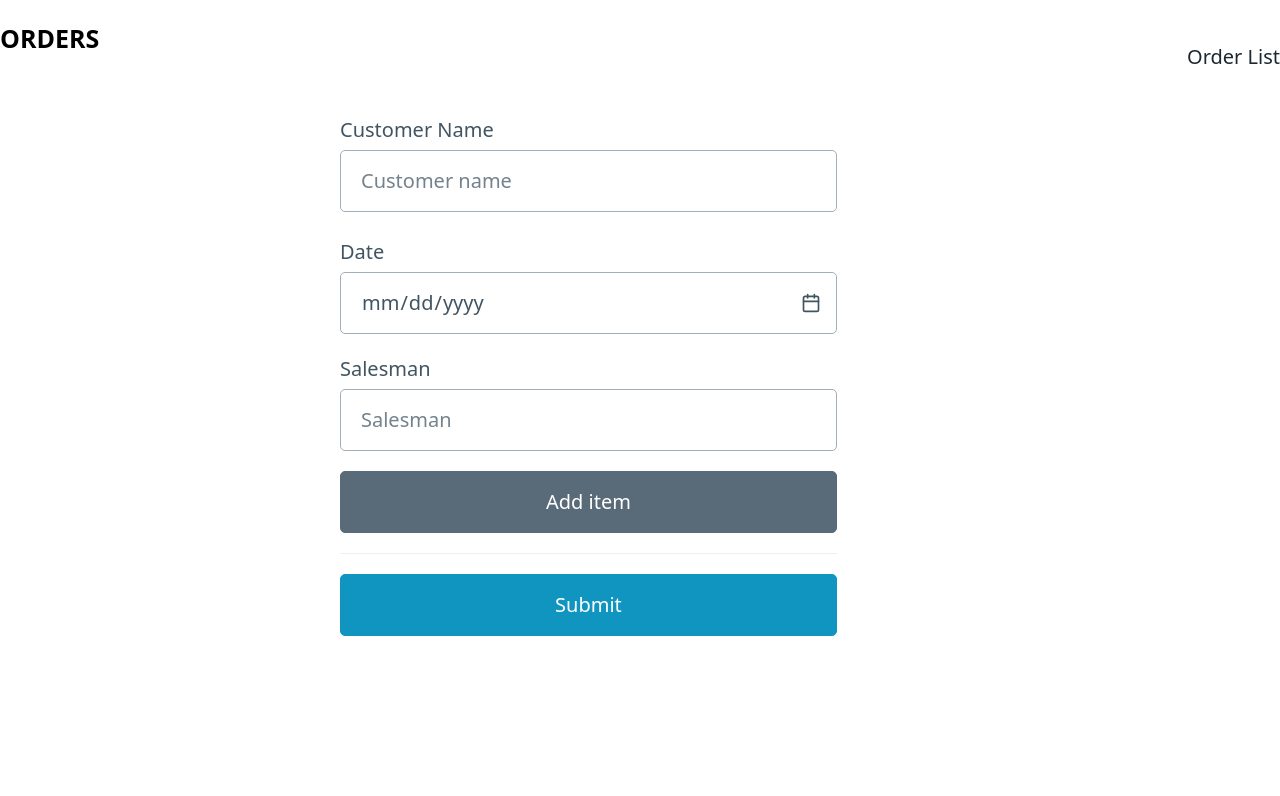
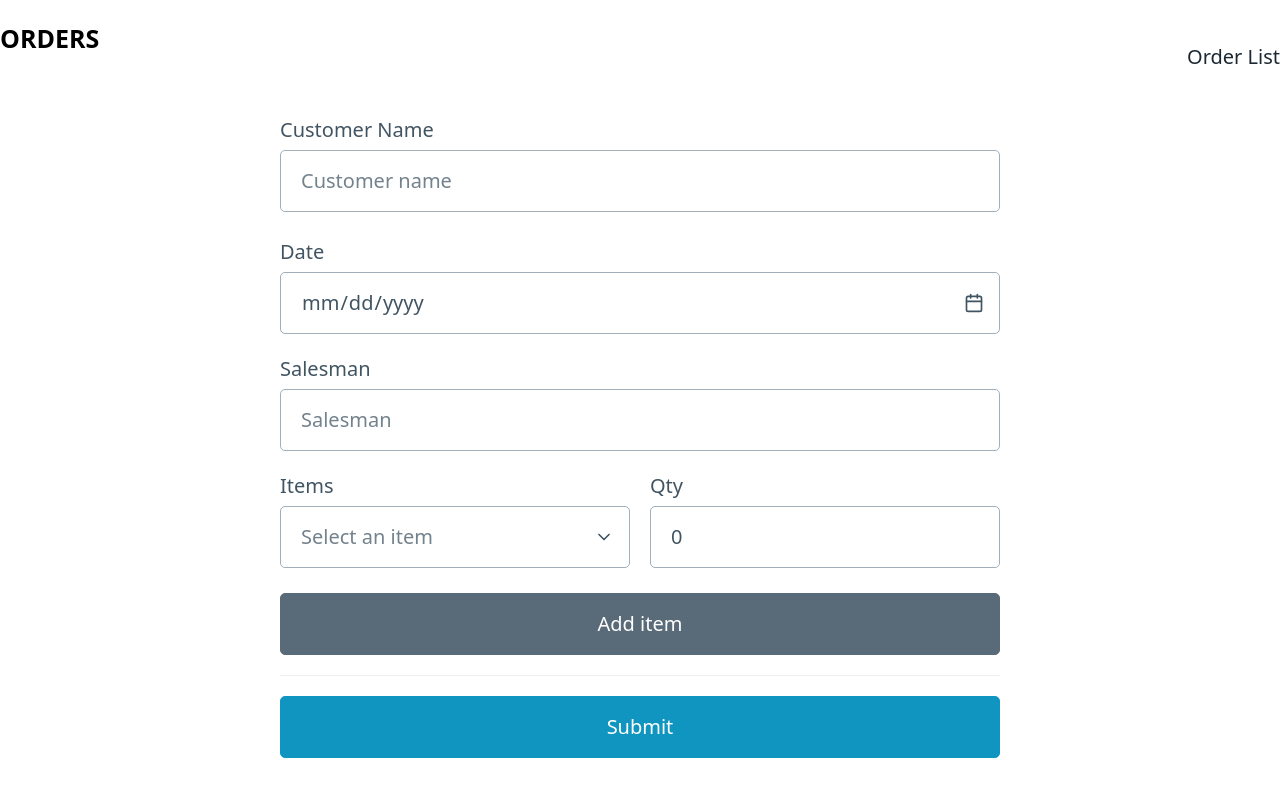
Before and after one commit to pattnaik-soumitri/aus-order-app, a Vue app: page / in a window 1280 px wide. Shown: the top 796 px of the page. Built offline with nearby package versions, Linux system fonts and the light colour scheme.

Commit message:
- Added order item entry capability

```diff
--- a/src/components/OrderItemRow.vue
+++ b/src/components/OrderItemRow.vue
@@ -1,16 +1,39 @@
+<script setup>
+defineProps({
+  name: String,
+  qty: Number
+})
+
+defineEmits(['update:name', 'update:qty'])
+
+import { products } from '../util/constants';
+</script>
+
 <template>
     <div class="grid">
         <label for="items">
             Items
-            <select id="items" required>
+            <select
+                id="items"
+                :value="name"
+                @input="$emit('update:name', $event.target.value)"
+                required
+            >
             <option value="" selected>Select an item</option>
-            <option>…</option>
+            <option v-for="(product, i) in products" :key="i" :value="product">{{ product }}</option>
             </select>
         </label>
 
-        <label for="quantity">
+        <label for="qty">
         Qty
-        <input type="number" id="quantity" name="quantity" placeholder="Qty" required>
+        <input
+            type="number"
+            :value="qty"
+            @input="$emit('update:qty', $event.target.value)"
+            id="qty"
+            name="qty"
+            placeholder="Qty"
+            required>
         </label>
     </div>
 </template>
--- /dev/null
+++ b/src/util/constants.js
@@ -0,0 +1,34 @@
+const products = [
+    'Aswagandha Churna (100 gm)',
+    'Amala churna (100 gm)',
+    'Arjuna Churna (100 gm)',
+    'Beal churna (100 gm)',
+    'Gudamari churna (100 gm)',
+    'Harida churna (100 gm)',
+    'JamunbeejaChurna (100 gm)',
+    'Jasthimadhu Churna (100 gm)',
+    'Kalara Churna (100 gm)',
+    'Methi Churna (100 gm)',
+    'Neemapatra Churna (100 gm)',
+    'Sunthi Churna (100 gm)',
+    'Amavatgajendrasingh Modak',
+    'Br.Lavangadi Modak',
+    'Br. Pipali Khanda',
+    'Byaghri Haritaki',
+    'Silajit Rasayana',
+    'Topachini Rasayana',
+    'Br. Batagajendrasingh         ',
+    'Br.Guduchyadi Louha',
+    'Maha Jogaraja guggula',
+    'Upadanshakuthar          ',
+    'Kumarika Bati',
+    'Samiragajakeshari         ',
+    'Sitopaladi Churna',
+    'Trikatu Churn',
+    'Jsmbaba Sava',
+    'Madhurin',
+    'Sarpagandha Rista ',
+    'Sukharasanjibani Rasayana',
+]
+
+export { products }
--- a/src/views/OrderEntry.vue
+++ b/src/views/OrderEntry.vue
@@ -9,14 +9,14 @@ const blankOrder = {
     customertName: '',
     orderDate: new Date(),
     salesman: '',
-    // items: []
+    items: [ {name: '', qty: 0} ]
 };
 const order = ref({...blankOrder});
 
 const notificationMsg = ref('');
 
 const addOrderItem = () => {
-    order.value.items.push({});
+    order.value.items.push({name: '', qty: 0});
 }
 
 const submit = async () => {
@@ -28,7 +28,8 @@ const submit = async () => {
         sln: (ordersSnapshot.data().count + 1),
         customerName: order.value.customertName,
         orderDate: order.value.orderDate,
-        salesman: order.value.salesman
+        salesman: order.value.salesman,
+        items: order.value.items
     }
     const docRef = await addDoc(ordersColl, docData);
     console.log("Document written with ID: ", docRef.id);
@@ -41,7 +42,6 @@ const submit = async () => {
 </script>
 
 <template>
-
     <div class="order-form grid">
         <form @submit.prevent="submit">
             <label for="customer_name">
@@ -56,7 +56,7 @@ const submit = async () => {
             <input type="text" v-model="order.salesman" id="salesman" name="salesman" placeholder="Salesman" required>
 
             <div v-for="(item, i) in order.items" :key="i">
-                <OrderItemRow />
+                <OrderItemRow v-model:name="item.name" v-model:qty="item.qty" />
             </div>
 
             <!-- Add item -->
@@ -81,9 +81,9 @@ const submit = async () => {
 
 <style scopedd>
 .order-form {
-    display: flex;
+    /* display: flex; */
     margin: auto;
-    width: 600px;
+    width: 720px;
 }
 .submit {
     margin-top: 20px;
```
